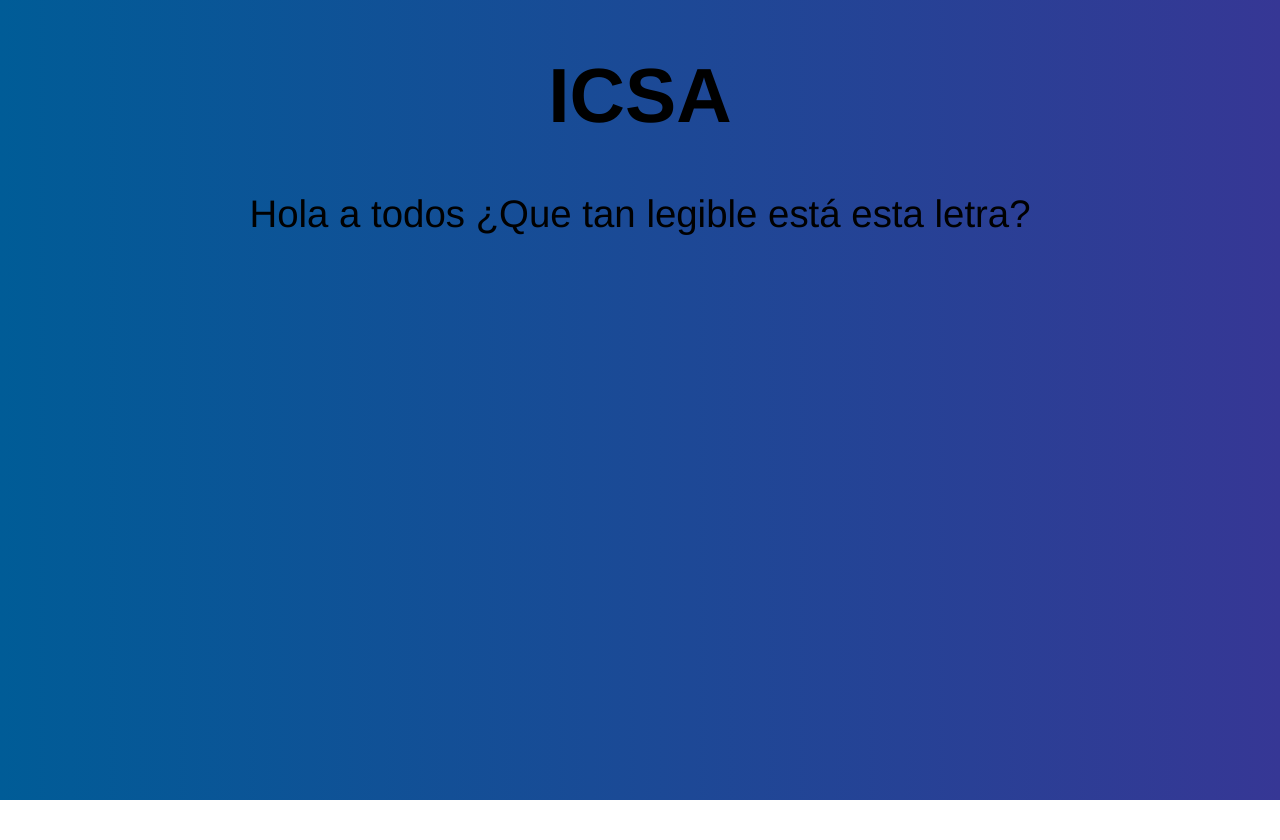
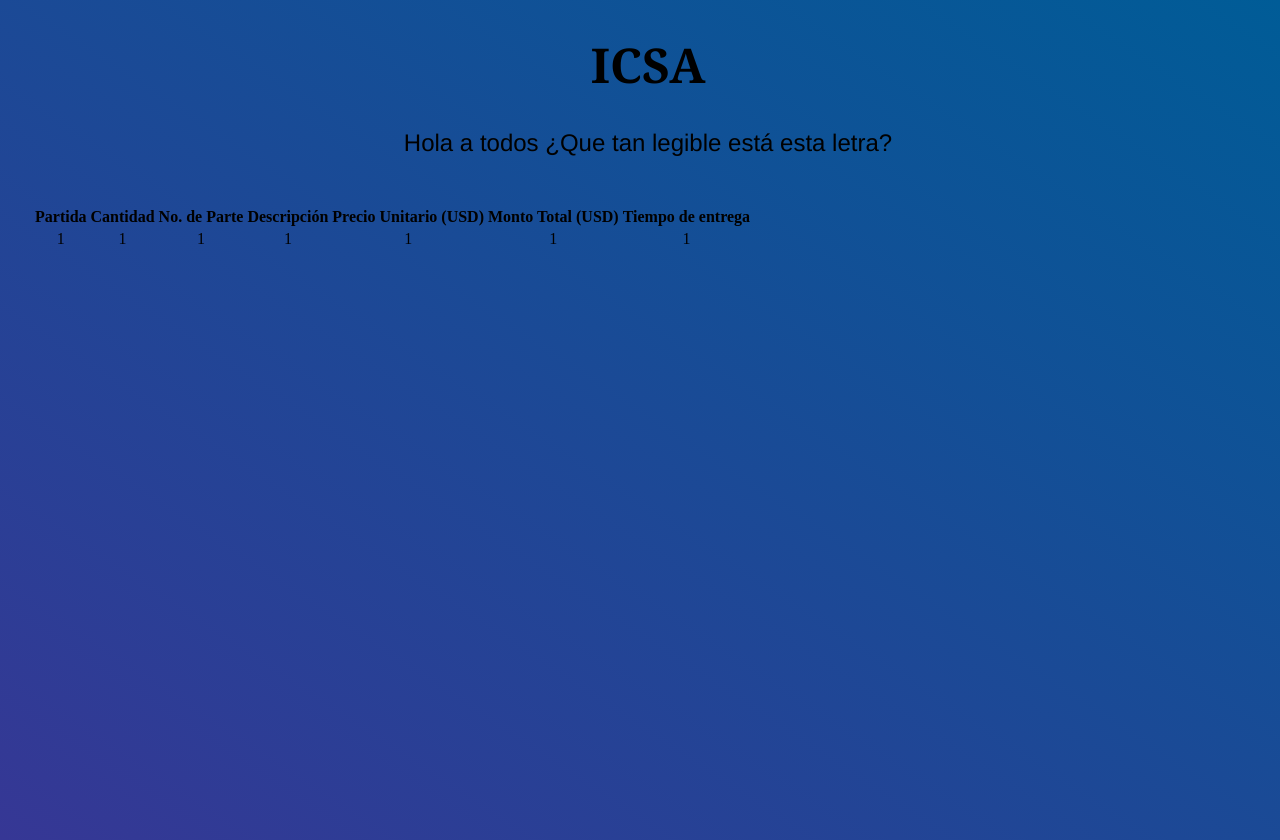
Before and after one commit to undrgrndhp/ICSA-Cotizador, a plain HTML site: page index.html in a window 1280 px wide. Before the commit the page ends 800 px from the top, so only its background shows below. Drawn offline with Linux system fonts and the light colour scheme.

Commit message:
Creada tabla
Tabla inicial de cotizacion creada con fines estilisticos

```diff
--- a/index.html
+++ b/index.html
@@ -15,6 +15,27 @@
     <body>
         <h1>ICSA</h1>
         <p>Hola a todos ¿Que tan legible está esta letra?</p>
+        <table>
+            <tr>
+                <th>Partida</th>
+                <th>Cantidad</th>
+                <th>No. de Parte</th>
+                <th>Descripción</th>
+                <th>Precio Unitario (USD)</th>
+                <th>Monto Total (USD)</th>
+                <th>Tiempo de entrega</th>
+            </tr>
+
+            <tr>
+                <td>1</td>
+                <td>1</td>
+                <td>1</td>
+                <td>1</td>
+                <td>1</td>
+                <td>1</td>
+                <td>1</td>
+            </tr>
+        </table>
         <script src="script.js"></script>
     </body>
 </html>
--- a/style.css
+++ b/style.css
@@ -1,13 +1,26 @@
-display: flex;
-h1 {
-font-family: "cambria";
-font-size:6vw;
-text-align: inherit;
+*{
+    box-sizing: border-box;
 }
+
 body{
-    background : linear-gradient(to right, #005C97, #363795);
-    font-family:"helvetica";
-    font-size:3vw;
+    height: 100vh;
+    width: 100vw;
+    background : linear-gradient(to bottom left, #005C97, #363795);
     text-align:center ;
 
     }
+
+    h1 {
+        font-family: "cambria";
+        font-size: clamp(32px, 6vmin, 8vmin);
+        text-align: inherit;
+        }
+
+    p {
+        font-size:clamp(16px, 3vmin, 8vmin);
+        text-align: inherit;
+        font-family: "helvetica";
+    }
+    table {
+        padding: clamp(16px, 3vmin, 8vmin);
+    }
```
